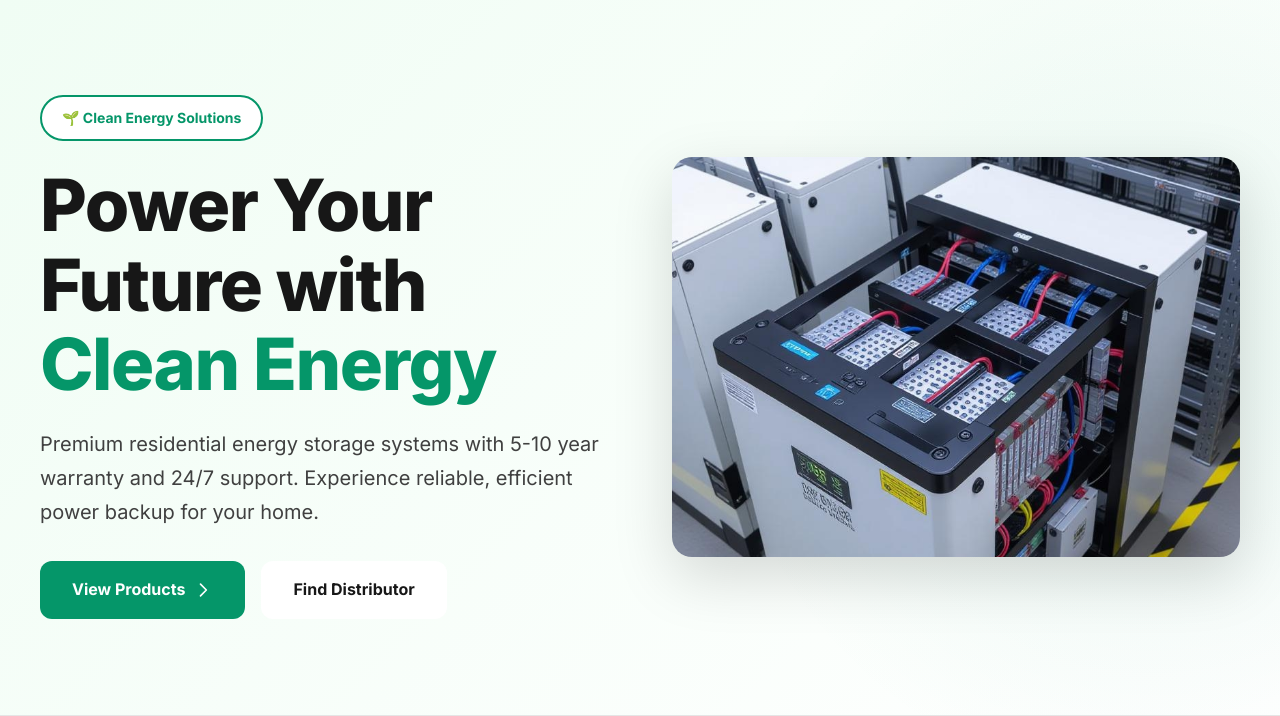
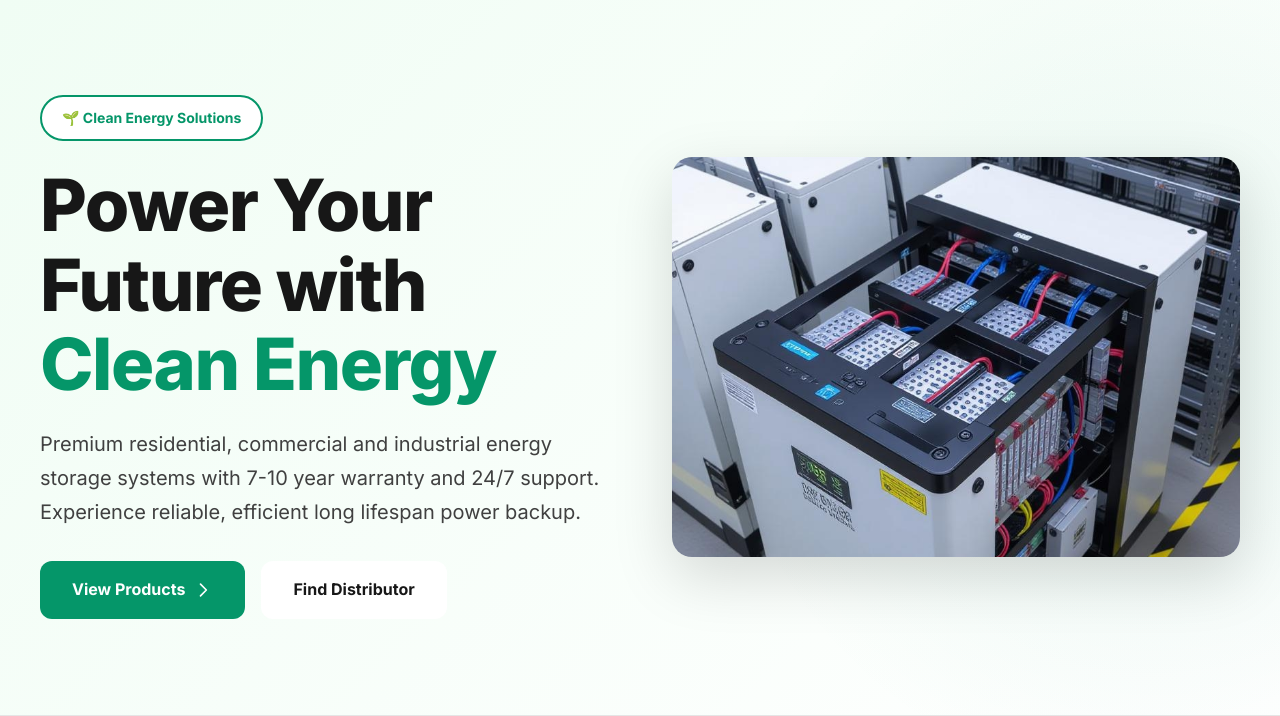
Before and after one commit to Innotexco/Emem_solar, a Django app: page / in a window 1280 px wide. Shown: the part 66-782 px from the top of the page. Run offline with Django 5.2, Linux system fonts and the light colour scheme; some libraries are stand-ins or nearby versions.

Commit message:
Update index.html

```diff
--- a/main/templates/main/index.html
+++ b/main/templates/main/index.html
@@ -549,7 +549,7 @@
                     Power Your Future with <span style="color: var(--forest-green);">Clean Energy</span>
                 </h1>
                 <p class="hero-subtitle">
-                    Premium residential energy storage systems with 5-10 year warranty and 24/7 support. Experience reliable, efficient power backup for your home.
+                    Premium residential, commercial and industrial energy storage systems with 7-10 year warranty and 24/7 support. Experience reliable, efficient long lifespan power backup.
                 </p>
                 <div class="btn-group">
                     <a href="{% url 'main:products' %}" class="btn btn-primary">
```
